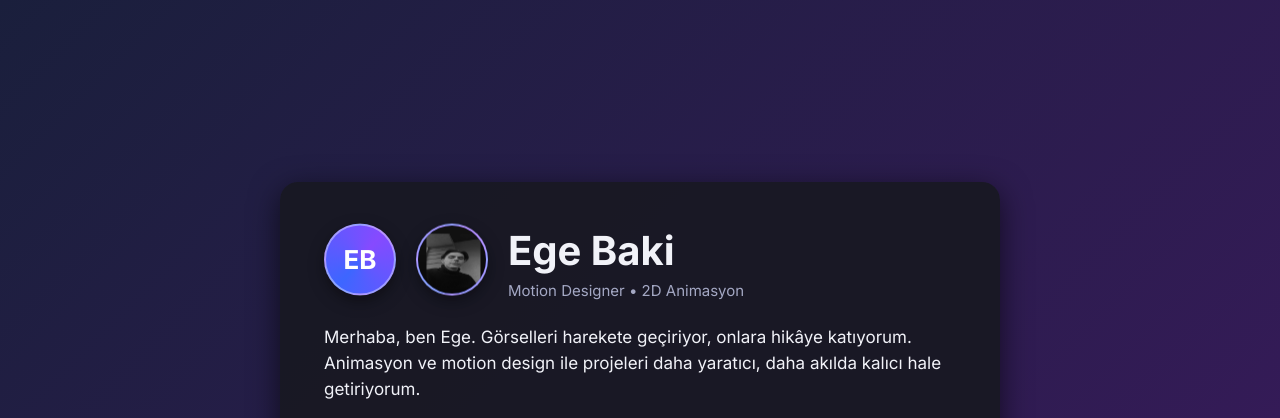
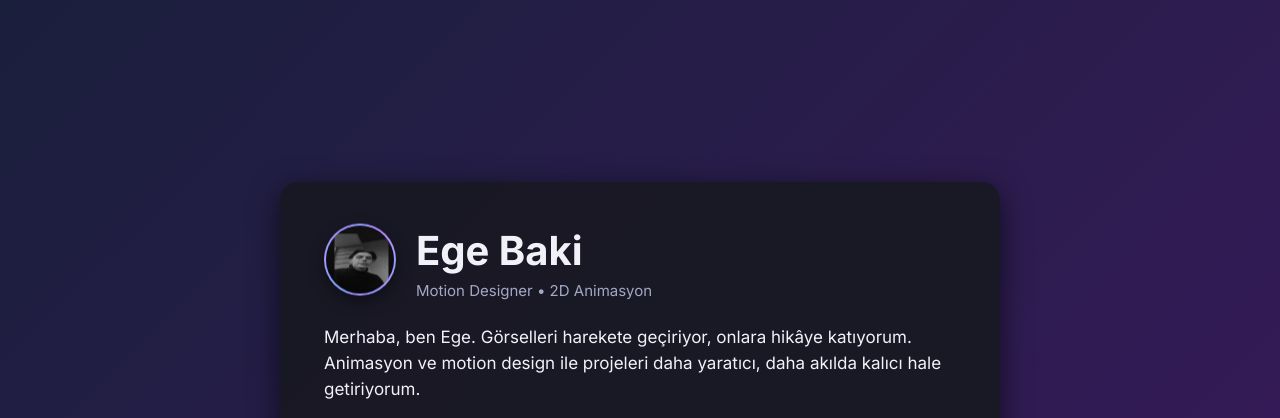
Before and after one commit to egebakii/egebaki-portfolio, a plain HTML site: page index.html in a window 1280 px wide. Shown: the top 418 px of the page. Drawn offline with Linux system fonts and the light colour scheme.

Commit message:
Update index.html

```diff
--- a/index.html
+++ b/index.html
@@ -123,7 +123,6 @@
 <body>
   <main class="card" role="main">
     <header class="header">
-      <div class="avatar" aria-hidden="true">EB</div>
       <img src="images/profil.jpg" alt="Ege Baki" class="avatar" />
       <div>
         <h1>Ege Baki</h1>
```
